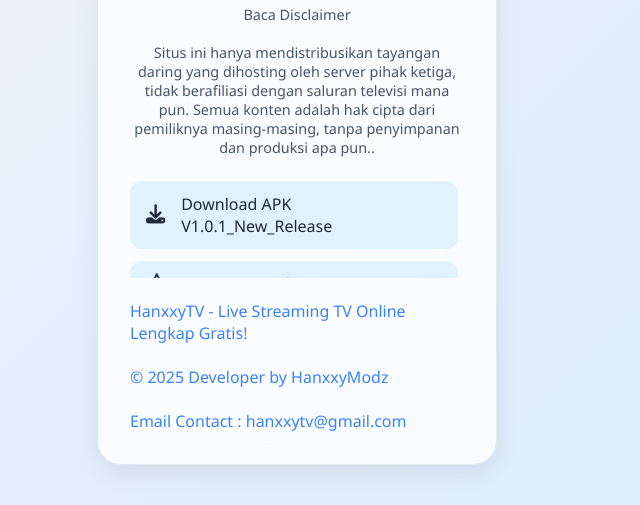
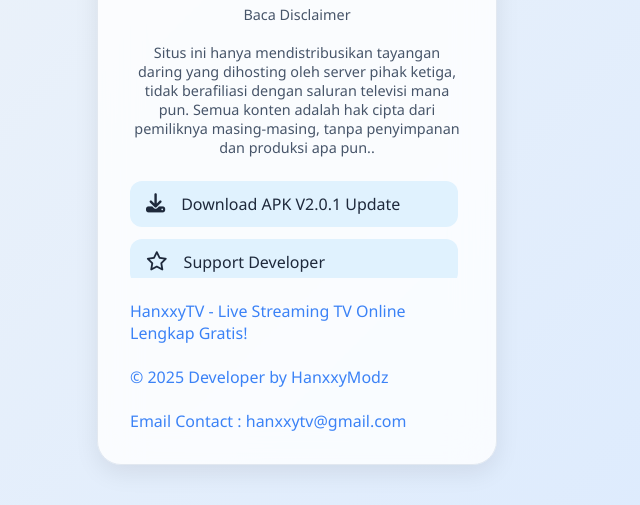
Before and after one commit to farhanduatiga/HanxxyTV, a plain HTML site: page index.html in a window 1280 px wide. Shown: the part 295-800 px from the top of the page, without its empty margins (343-983 px from the left). Drawn offline with Linux system fonts and the light colour scheme.

Commit message:
Update APK download link and version in index.html
Updated download link and version number for APK.

```diff
--- a/index.html
+++ b/index.html
@@ -27,8 +27,8 @@
 
       <!-- Daftar Tautan atau Link -->
       <div class="link-list">
-      	     <a href="https://sfile.mobi/gFkB10Oh07N" class="link-item" target="_blank">
-          <i class="fa-solid fa-download"></i> <span>Download APK V1.0.1_New_Release</span>
+      	     <a href="https://sfile.co/CietMKtm2dC" class="link-item" target="_blank">
+          <i class="fa-solid fa-download"></i> <span>Download APK V2.0.1 Update</span>
         </a>
         <a href="https://hanxxy-modzz-apk.vercel.app/" class="link-item" target="_blank">
           <i class="fa-regular fa-star"></i> <span>Support Developer</span>
```
